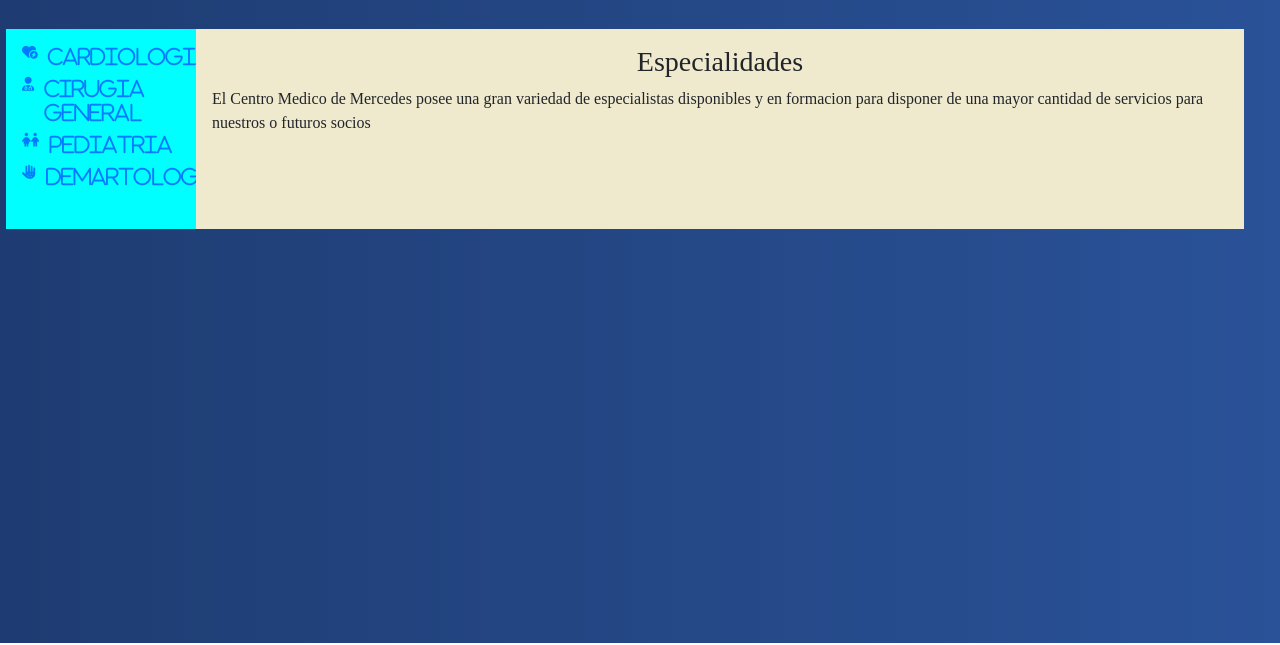
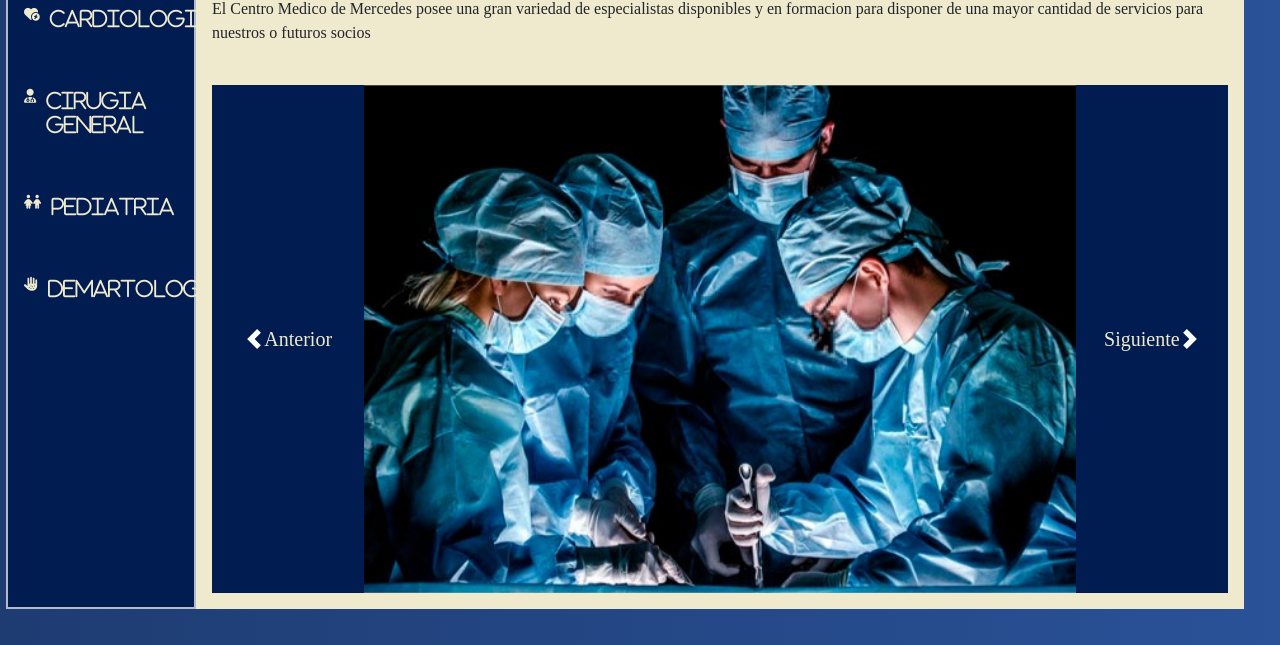
Before and after one commit to FacundoLV-16/CMM-Centro-Medico-Mercedes, a website: page paginas/especialidades.html in a window 1280 px wide. Shown: the part 157-802 px from the top of the page. Drawn offline with nearby package versions, Linux system fonts and the light colour scheme; a web font is replaced by a local one.

Commit message:
prueba de carousel

```diff
--- a/paginas/especialidades.html
+++ b/paginas/especialidades.html
@@ -4,7 +4,8 @@
     <meta charset="UTF-8" />
     <meta http-equiv="X-UA-Compatible" content="IE=edge" />
     <meta name="viewport" content="width=device-width, initial-scale=1.0" />
-    <title>Document</title>
+    <title>Especialidades</title>
+
     <!-- BOOSTRAP -->
     <link
       rel="stylesheet"
@@ -30,7 +31,6 @@
           <nav id="nav">
             <ul>
               <li><a href="../index.html">Inicio</a></li>
-              <li><a href="turnos.html">Turnos</a></li>
               <li><a href="especialidades.html">Especialidades</a></li>
               <li><a href="contacto.html">Contacto</a></li>
               <li><a href="login.html">Login</a></li>
@@ -90,6 +90,63 @@
             especialistas disponibles y en formacion para disponer de una mayor
             cantidad de servicios para nuestros o futuros socios
           </p>
+          <br />
+          <div id="carouselEcample" class="carousel_slide" data-ride="carousel">
+            <div class="carousel-inner">
+              <div class="carousel-item active">
+                <img
+                  src="../multimedia/img/cardiologia-especialidades.jpg"
+                  alt="Imagen de Cardiologia"
+                  class="d-block w-100"
+                />
+              </div>
+              <div class="carousel-item">
+                <img
+                  src="../multimedia/img/cirugia-especialidades.jpg"
+                  alt="Imagen de Cirugia General"
+                  class="d-block w-100"
+                />
+              </div>
+              <div class="carousel-item">
+                <img
+                  src="../multimedia/img/Dermatologia-especialidades.jpg"
+                  alt="Imagen de Demartologia"
+                  class="d-block w-100"
+                />
+              </div>
+              <div class="carousel-item">
+                <img
+                  src="../multimedia/img/pediatria-especialidades.jpg"
+                  alt="Imagen de Pediatria"
+                  class="d-block w-100"
+                />
+              </div>
+              <a
+                href="#carouselExample"
+                class="carousel-control-prev"
+                role="button"
+                data-slide="prev"
+              >
+                <span
+                  class="carousel-control-prev-icon"
+                  aria-hidden="true"
+                ></span>
+                <span class="visually-hidden">Anterior</span>
+              </a>
+              <a
+                href="#carouselExample"
+                class="carousel-control-next"
+                role="button"
+                data-slide="next"
+              >
+                <span class="visually-hidden">Siguiente</span>
+                <span
+                  class="carousel-control-next-icon"
+                  aria-hidden="true"
+                ></span>
+              </a>
+            </div>
+          </div>
         </div>
       </div>
     </main>
--- a/scss/parciales/_mixins.scss
+++ b/scss/parciales/_mixins.scss
@@ -468,6 +468,7 @@
 
 @mixin especialidades_config() {
   .conteiner__all__main {
+    margin-top: -90px;
     display: grid;
     grid-template-columns: 160px auto;
     padding: 1em;
@@ -479,22 +480,46 @@
         justify-content: center;
         align-items: center;
       }
+
+      .carousel_slide {
+        span {
+          color: map-get($color, "crema");
+          font-size: 20px;
+        }
+        .carousel-control-next,
+        .carousel-control-prev {
+          background-color: map-get($color, "azul");
+          opacity: 1;
+        }
+      }
     }
 
     .conteiner__submenu {
       margin-left: -30px;
-      background-color: aqua;
+      background-color: map-get($color, "azul");
       padding: 1em;
+      border: 2px solid map-get($color, "luz");
       ul {
         margin-left: -40px;
+
         list-style: none;
-        li a i {
+        li {
+          margin-top: 50px;
+          a {
+            text-decoration: none;
+            color: map-get($color, "crema");
+            &:hover {
+              color: map-get($color, "luz");
+            }
+            i {
               font-size: 14px;
               display: flex;
               flex-direction: row;
               h4 {
                 font-size: 20px;
                 margin-left: 10px;
+              }
+            }
           }
         }
       }
```
Also changed, not shown: index.html (+0 -1 lines), notas.txt (+4 -4 lines), paginas/contacto.html (+0 -1 lines), paginas/login.html (+0 -1 lines), paginas/turnos.html (deleted, +0 -56 lines), css/main.min.css, multimedia/img/Dermatologia-especialidades.jpg (added), multimedia/img/cardiologia-especialidades.jpg (added), multimedia/img/cardiologia.jpg (added), multimedia/img/cirugia-especialidades.jpg (added), multimedia/img/cirugia.jpg (added), multimedia/img/demartologia.png (added), multimedia/img/pediatria-especialidades.jpg (added), multimedia/img/pediatria.webp (added), 1 more files, 1 other file. Lines whose indentation alone changed are shown as unchanged.
